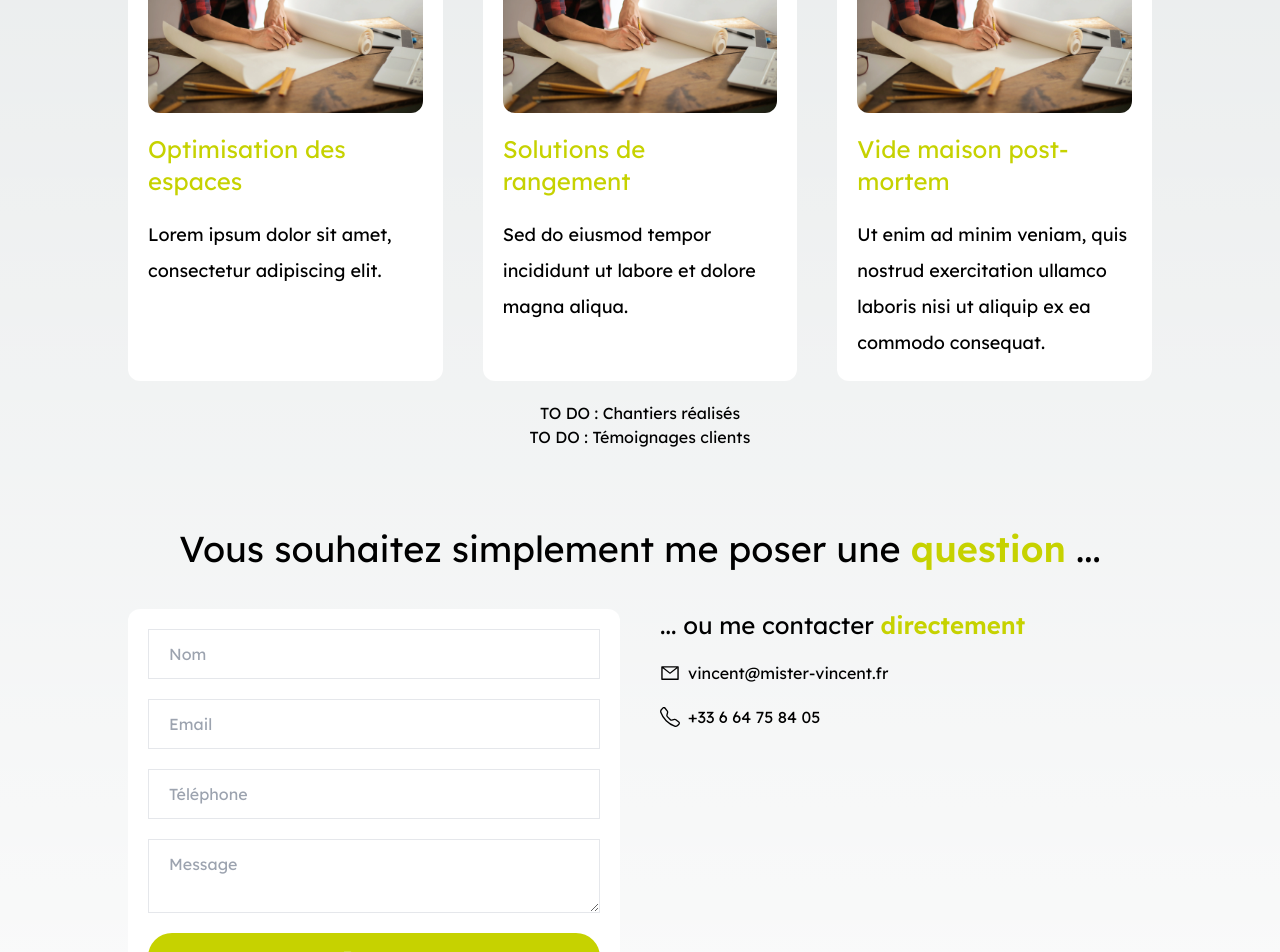
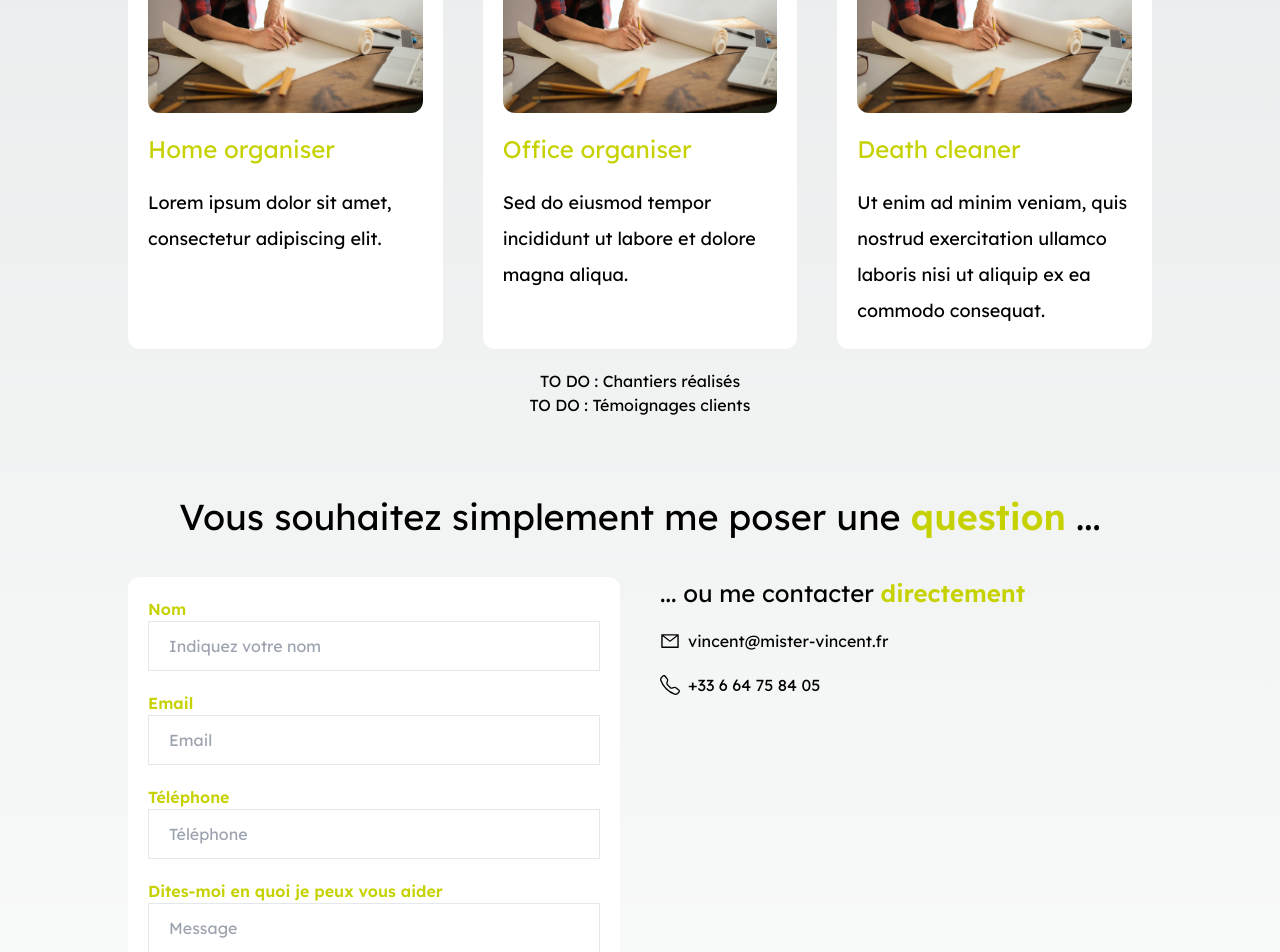
Before and after one commit to SylvainLaconi/mister-vincent, a Next.js app: page / in a window 1280 px wide. Shown: the part 1640-2592 px from the top of the page. Built offline with nearby package versions, Linux system fonts and the light colour scheme.

Commit message:
react hook form

```diff
--- a/package.json
+++ b/package.json
@@ -12,8 +12,9 @@
     "next": "14.0.0",
     "react": "^18",
     "react-dom": "^18",
-    "sharp": "^0.32.6",
-    "react-icons": "^4.11.0"
+    "react-hook-form": "^7.47.0",
+    "react-icons": "^4.11.0",
+    "sharp": "^0.32.6"
   },
   "devDependencies": {
     "@types/node": "^20",
--- /dev/null
+++ b/src/components/molecules/ContactForm.tsx
@@ -0,0 +1,88 @@
+'use client';
+
+import * as React from 'react';
+import { SubmitHandler, useForm } from 'react-hook-form';
+type Props = {};
+
+type Inputs = {
+	name: string;
+	email: string;
+	phone: string;
+	message: string;
+};
+
+export const ContactForm = (props: Props) => {
+	const {
+		register,
+		handleSubmit,
+		formState: { errors },
+	} = useForm<Inputs>();
+
+	const onSubmit: SubmitHandler<Inputs> = (data) => console.log(data);
+
+	return (
+		<form className="w-full" onSubmit={handleSubmit(onSubmit)}>
+			<div className="flex flex-col w-full bg-white rounded-xl p-5 gap-5">
+				<div className="flex flex-col w-full">
+					<label htmlFor="name" className="text-[#c6d200] font-semibold">
+						Nom
+					</label>
+					<input
+						id="name"
+						type="text"
+						placeholder="Indiquez votre nom"
+						className="border px-5 py-3"
+						{...register('name')}
+					/>
+				</div>
+
+				<div className="flex flex-col w-full">
+					<label htmlFor="email" className="text-[#c6d200] font-semibold">
+						Email
+					</label>
+					<input
+						id="email"
+						type="email"
+						placeholder="Email"
+						className="border px-5 py-3"
+						required
+						{...register('email')}
+					/>
+				</div>
+
+				<div className="flex flex-col w-full">
+					<label htmlFor="phone" className="text-[#c6d200] font-semibold">
+						Téléphone
+					</label>
+					<input
+						id="phone"
+						type="tel"
+						placeholder="Téléphone"
+						className="border px-5 py-3"
+						{...register('phone')}
+					/>
+				</div>
+
+				<div className="flex flex-col w-full">
+					<label htmlFor="message" className="text-[#c6d200]  font-semibold">
+						Dites-moi en quoi je peux vous aider
+					</label>
+					<textarea
+						id="message"
+						placeholder="Message"
+						className="border px-5 py-3"
+						required
+						{...register('message')}
+					/>
+				</div>
+
+				<button
+					type="submit"
+					className="rounded-full bg-[#c6d200] text-white transition ease-in-out delay-100 hover:bg-[#B1BB00] px-5 py-3"
+				>
+					Envoyer
+				</button>
+			</div>
+		</form>
+	);
+};
--- a/src/components/organisms/ContactFormSection.tsx
+++ b/src/components/organisms/ContactFormSection.tsx
@@ -1,6 +1,7 @@
 import * as React from 'react';
 import { AiOutlineMail } from 'react-icons/ai';
 import { BsTelephone } from 'react-icons/bs';
+import { ContactForm } from '../molecules/ContactForm';
 
 export const ContactFormSection = () => {
 	return (
@@ -14,33 +15,7 @@ export const ContactFormSection = () => {
 					<strong className="font-semibold text-[#c6d200]">question</strong> ...
 				</h2>
 				<div className="flex flex-col lg:flex-row xl:flex-row 2xl:flex-row w-full gap-10">
-					<form className="w-full">
-						<div className="flex flex-col w-full bg-white rounded-xl p-5 gap-5">
-							<input
-								type="text"
-								placeholder="Nom"
-								className="border px-5 py-3"
-							/>
-							<input
-								type="email"
-								placeholder="Email"
-								className="border px-5 py-3"
-								required
-							/>
-							<input
-								type="tel"
-								placeholder="Téléphone"
-								className="border px-5 py-3"
-							/>
-							<textarea placeholder="Message" className="border px-5 py-3" />
-							<button
-								type="submit"
-								className="rounded-full bg-[#c6d200] text-white transition ease-in-out delay-100 hover:bg-[#B1BB00] px-5 py-3"
-							>
-								Envoyer
-							</button>
-						</div>
-					</form>
+					<ContactForm />
 					<div className="flex flex-col w-full gap-5">
 						<h3 className="text-2xl">
 							... ou me contacter{' '}
--- a/src/components/organisms/IntroductionSection.tsx
+++ b/src/components/organisms/IntroductionSection.tsx
@@ -10,7 +10,7 @@ export const IntroductionSection = () => {
 					Je vous accompage pour{' '}
 					<strong className="font-semibold text-[#c6d200]">ranger</strong>,{' '}
 					<strong className="font-semibold text-[#c6d200]">trier</strong> et{' '}
-					<strong className="font-semibold text-[#c6d200]">désemcombrer</strong>
+					<strong className="font-semibold text-[#c6d200]">désencombrer</strong>
 				</h2>
 				<div className="flex flex-col lg:flex-row xl:flex-row 2xl:flex-row justify-center gap-10">
 					<div className="w-full lg:w-1/3 xl:w-1/3 2xl:w-1/3">
--- a/src/components/organisms/ServiceSection.tsx
+++ b/src/components/organisms/ServiceSection.tsx
@@ -12,17 +12,17 @@ export const ServiceSection = () => {
 				</h2>
 				<div className="grid lg:grid-cols-3 xl:grid-cols-3 2xl:grid-cols-3 w-full gap-10">
 					<ServiceCard
-						title="Optimisation des espaces"
+						title="Home organiser"
 						picture={heroImage}
 						content="Lorem ipsum dolor sit amet, consectetur adipiscing elit."
 					/>
 					<ServiceCard
-						title="Solutions de rangement"
+						title="Office organiser"
 						picture={heroImage}
 						content="Sed do eiusmod tempor incididunt ut labore et dolore magna aliqua."
 					/>
 					<ServiceCard
-						title="Vide maison post-mortem"
+						title="Death cleaner"
 						picture={heroImage}
 						content="Ut enim ad minim veniam, quis nostrud exercitation ullamco laboris nisi ut aliquip ex ea commodo consequat."
 					/>
```
Also changed, not shown: 1 other file (tests, documents, lock files or other folders).
